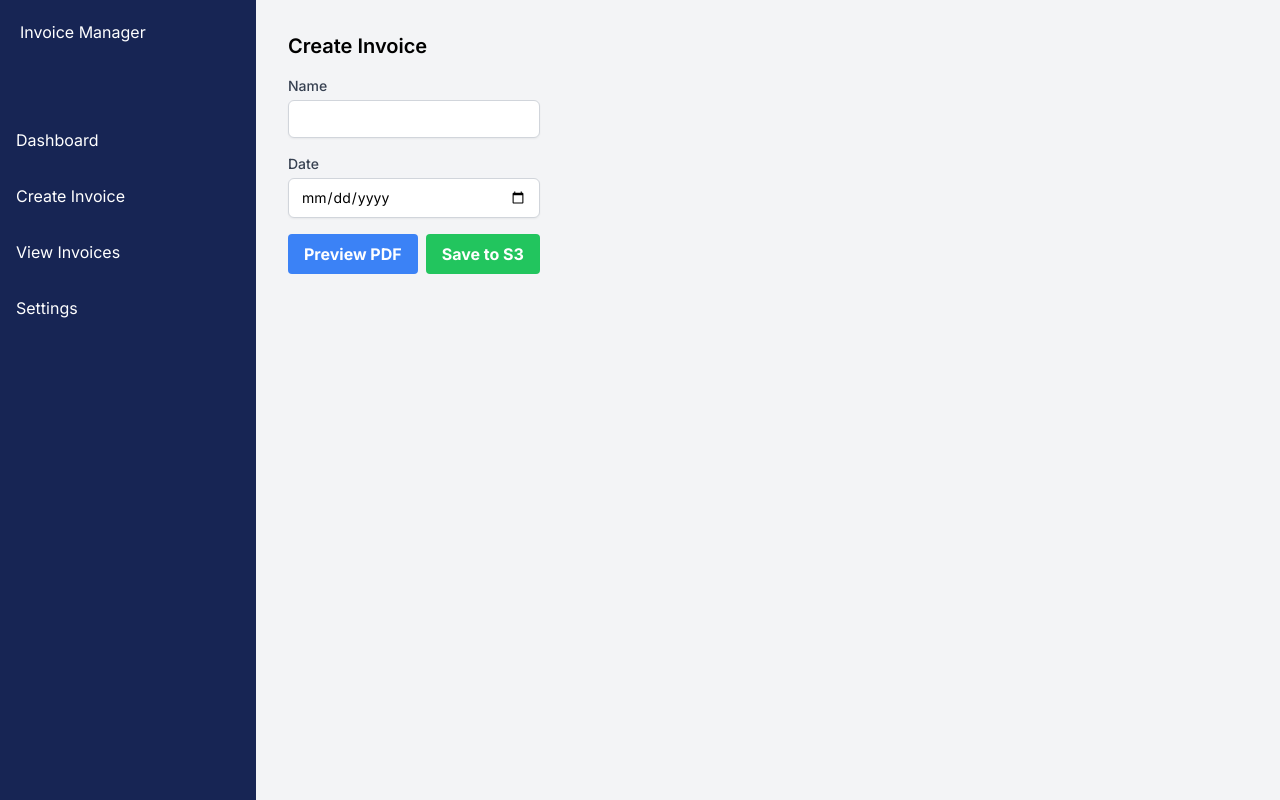
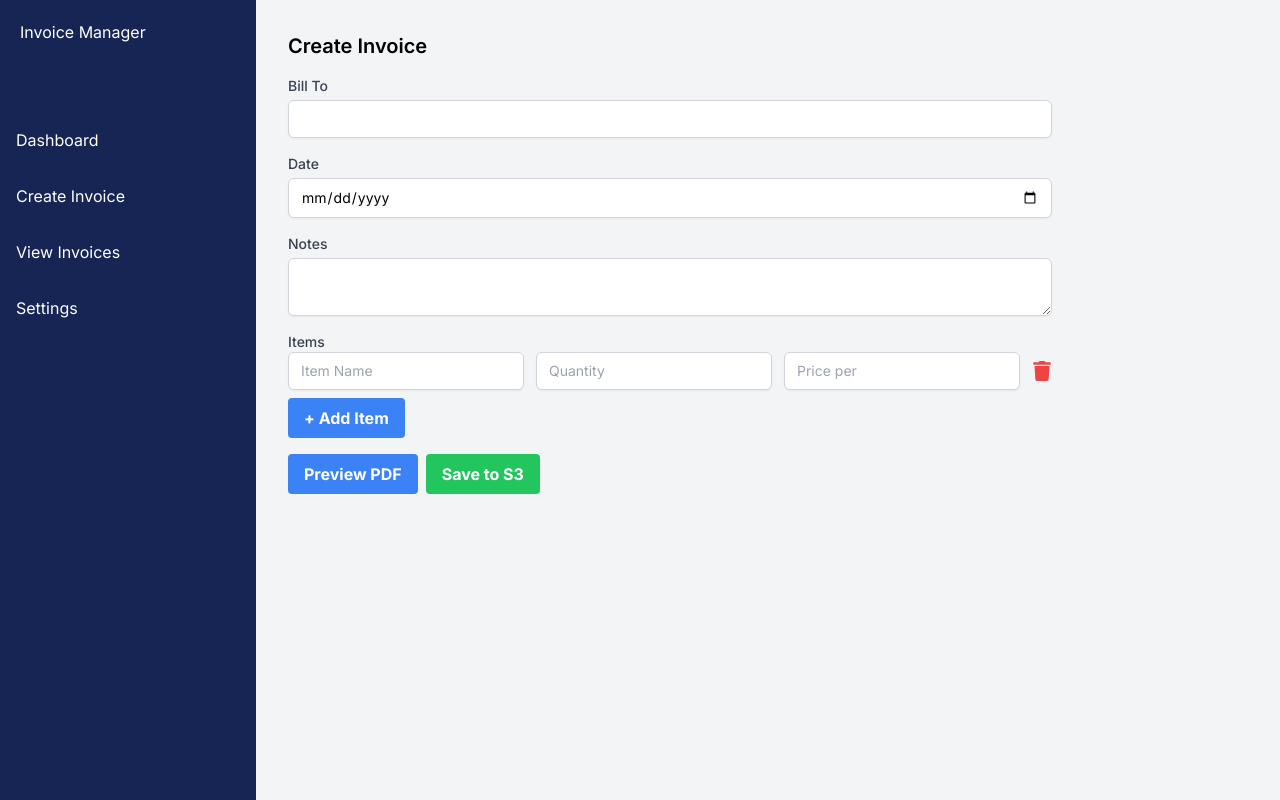
Before and after one commit to Ax2Tech/InvoiceManager, a Next.js app: page /CreateInvoice in a window 1280 px wide. Built offline with nearby package versions, Linux system fonts and the light colour scheme.

Commit message:
items form

```diff
--- a/package.json
+++ b/package.json
@@ -9,9 +9,10 @@
     "lint": "next lint"
   },
   "dependencies": {
+    "next": "14.2.3",
     "react": "^18",
     "react-dom": "^18",
-    "next": "14.2.3"
+    "react-icons": "^5.1.0"
   },
   "devDependencies": {
     "postcss": "^8",
--- a/src/app/CreateInvoice/page.jsx
+++ b/src/app/CreateInvoice/page.jsx
@@ -1,46 +1,55 @@
 'use client'
 import { useState } from 'react';
+import { FaTrash } from 'react-icons/fa';
 
 export default function CreateInvoice() {
     const [invoiceData, setInvoiceData] = useState({
-        name: '',
-        date: ''
+        billTo: '',
+        date: '',
+        notes: '',
+        items: [{ itemName: '', quantity: '', pricePer: '' }]
     });
 
-    const handleChange = (event) => {
+    const handleChange = (event, index) => {
         const { name, value } = event.target;
+        if (name === "billTo" || name === "date" || name === "notes") {
             setInvoiceData(prev => ({
                 ...prev,
                 [name]: value
             }));
+        } else {
+            const items = [...invoiceData.items];
+            items[index] = {
+                ...items[index],
+                [name]: value
+            };
+            setInvoiceData(prev => ({
+                ...prev,
+                items
+            }));
+        }
+    };
+
+    const addItem = () => {
+        setInvoiceData(prev => ({
+            ...prev,
+            items: [...prev.items, { itemName: '', quantity: '', pricePer: '' }]
+        }));
+    };
+
+    const deleteItem = index => {
+        setInvoiceData(prev => ({
+            ...prev,
+            items: prev.items.filter((_, i) => i !== index)
+        }));
     };
 
     const handlePreview = async () => {
-        const response = await fetch('/api/preview', {
-            method: 'POST',
-            headers: {
-                'Content-Type': 'application/json'
-            },
-            body: JSON.stringify(invoiceData)
-        });
-        if (response.ok) {
-            const blob = await response.blob();
-            const url = window.URL.createObjectURL(blob);
-            window.open(url, '_blank');
-        }
+        // Implement preview functionality
     };
 
     const handleSave = async () => {
-        const response = await fetch('/api/save', {
-            method: 'POST',
-            headers: {
-                'Content-Type': 'application/json'
-            },
-            body: JSON.stringify(invoiceData)
-        });
-        if (response.ok) {
-            alert('Invoice saved successfully!');
-        }
+        // Implement save functionality
     };
 
     return (
@@ -48,14 +57,14 @@ export default function CreateInvoice() {
             <h1 className="text-xl font-semibold mb-4">Create Invoice</h1>
             <form onSubmit={(e) => e.preventDefault()}>
                 <div className="mb-4">
-                    <label htmlFor="name" className="block text-sm font-medium text-gray-700">
-                        Name
+                    <label htmlFor="billTo" className="block text-sm font-medium text-gray-700">
+                        Bill To
                     </label>
                     <input
                         type="text"
-                        id="name"
-                        name="name"
-                        value={invoiceData.name}
+                        id="billTo"
+                        name="billTo"
+                        value={invoiceData.billTo}
                         onChange={handleChange}
                         className="mt-1 block w-full px-3 py-2 border border-gray-300 rounded-md shadow-sm focus:outline-none focus:ring-indigo-500 focus:border-indigo-500 sm:text-sm"
                     />
@@ -73,12 +82,65 @@ export default function CreateInvoice() {
                         className="mt-1 block w-full px-3 py-2 border border-gray-300 rounded-md shadow-sm focus:outline-none focus:ring-indigo-500 focus:border-indigo-500 sm:text-sm"
                     />
                 </div>
+                <div className="mb-4">
+                    <label htmlFor="notes" className="block text-sm font-medium text-gray-700">
+                        Notes
+                    </label>
+                    <textarea
+                        id="notes"
+                        name="notes"
+                        value={invoiceData.notes}
+                        onChange={handleChange}
+                        className="mt-1 block w-full px-3 py-2 border border-gray-300 rounded-md shadow-sm focus:outline-none focus:ring-indigo-500 focus:border-indigo-500 sm:text-sm"
+                    />
+                </div>
+                <div>
+                    <label className="block text-sm font-medium text-gray-700">
+                        Items
+                    </label>
+                    {invoiceData.items.map((item, index) => (
+                        <div key={index} className="flex items-center space-x-3 mb-2">
+                            <input
+                                type="text"
+                                name="itemName"
+                                placeholder="Item Name"
+                                value={item.itemName}
+                                onChange={e => handleChange(e, index)}
+                                className="flex-1 px-3 py-2 border border-gray-300 rounded-md shadow-sm focus:outline-none focus:ring-indigo-500 focus:border-indigo-500 sm:text-sm"
+                            />
+                            <input
+                                type="number"
+                                name="quantity"
+                                placeholder="Quantity"
+                                value={item.quantity}
+                                onChange={e => handleChange(e, index)}
+                                className="flex-1 px-3 py-2 border border-gray-300 rounded-md shadow-sm focus:outline-none focus:ring-indigo-500 focus:border-indigo-500 sm:text-sm"
+                            />
+                            <input
+                                type="number"
+                                name="pricePer"
+                                placeholder="Price per"
+                                value={item.pricePer}
+                                onChange={e => handleChange(e, index)}
+                                className="flex-1 px-3 py-2 border border-gray-300 rounded-md shadow-sm focus:outline-none focus:ring-indigo-500 focus:border-indigo-500 sm:text-sm"
+                            />
+                            <button type="button" onClick={() => deleteItem(index)} className="text-red-500 hover:text-red-700">
+                                <FaTrash size={20} />
+                            </button>
+                        </div>
+                    ))}
+                    <button type="button" onClick={addItem} className="bg-blue-500 hover:bg-blue-700 text-white font-bold py-2 px-4 rounded">
+                        + Add Item
+                    </button>
+                </div>
+                <div className="mt-4">
                     <button type="button" onClick={handlePreview} className="bg-blue-500 hover:bg-blue-700 text-white font-bold py-2 px-4 rounded mr-2">
                         Preview PDF
                     </button>
                     <button type="button" onClick={handleSave} className="bg-green-500 hover:bg-green-700 text-white font-bold py-2 px-4 rounded">
                         Save to S3
                     </button>
+                </div>
             </form>
         </div>
     );
```
Also changed, not shown: 1 other file (tests, documents, lock files or other folders). Lines whose indentation alone changed are shown as unchanged.
